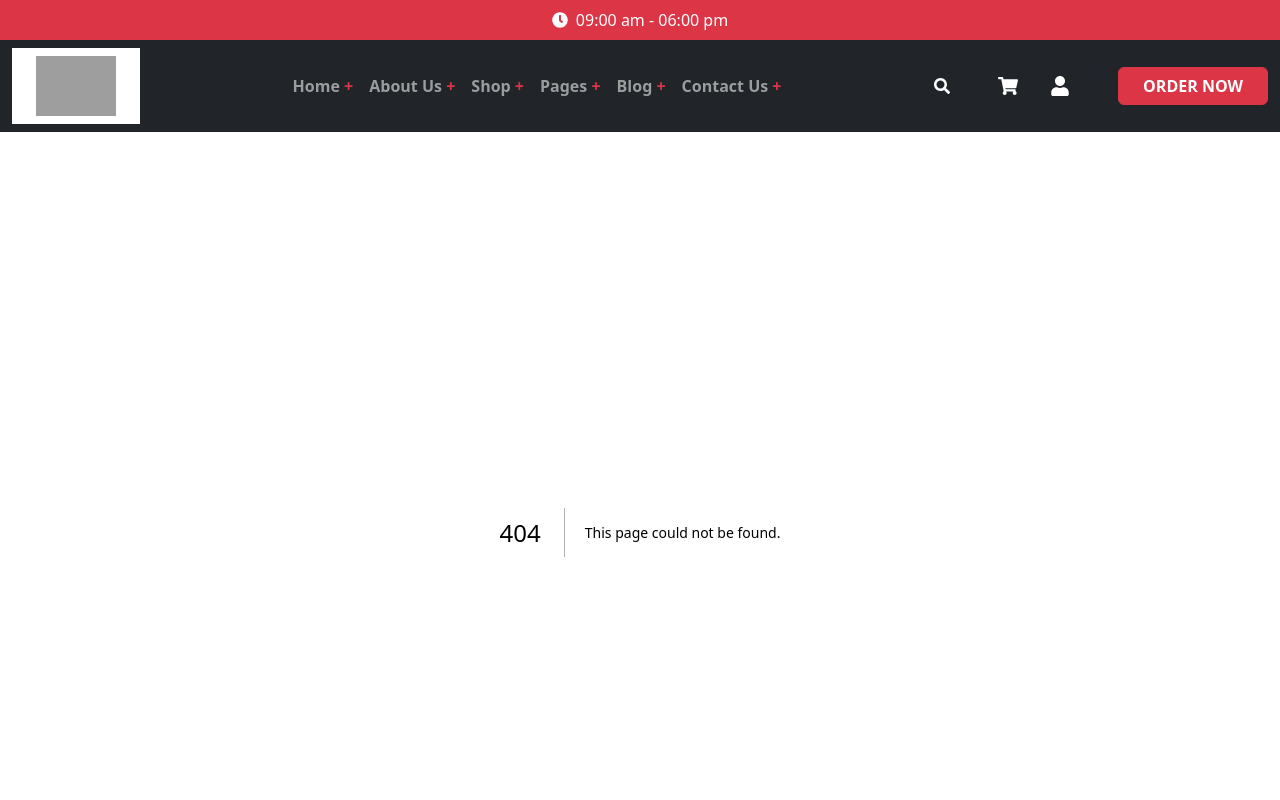
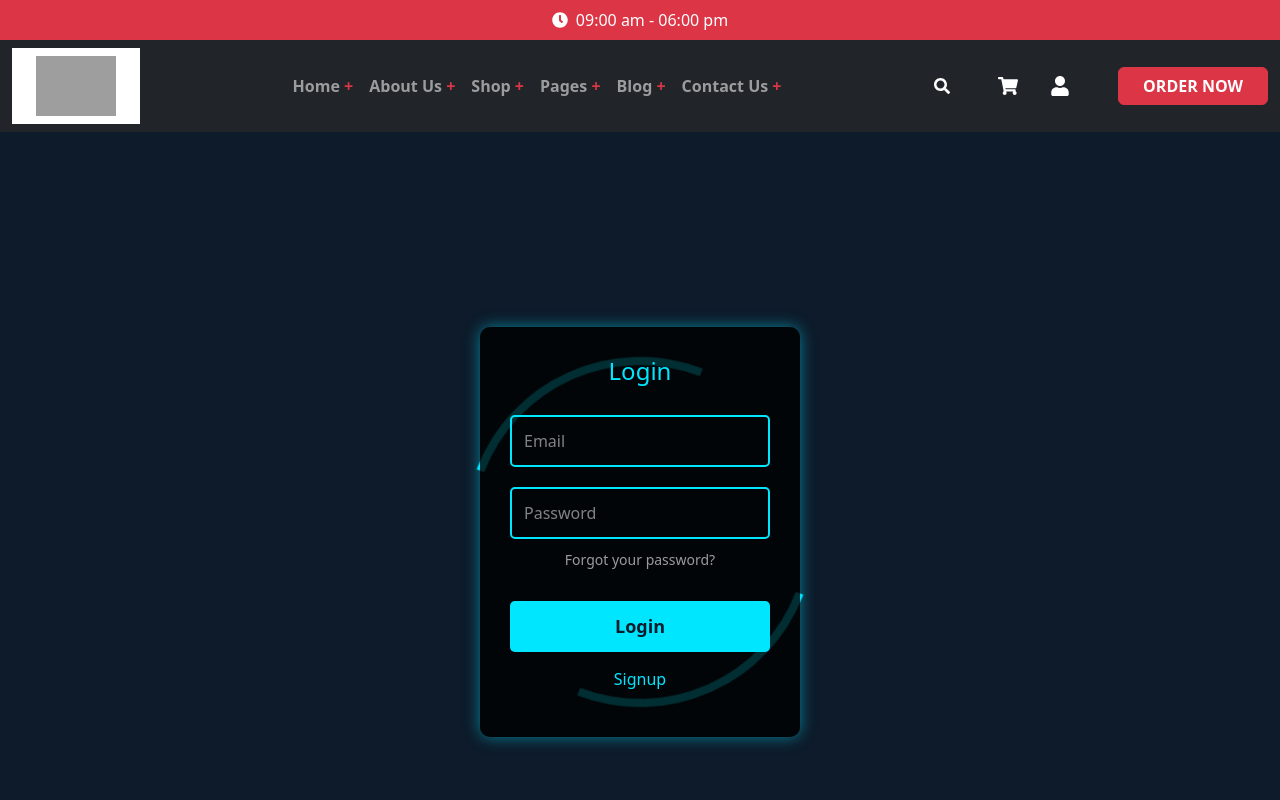
Before and after one commit to Muthukumar1015/Star-Hotel, a Next.js app: page /Login in a window 1280 px wide. Before the commit this address had no page. Shown: the top 800 px of the page. Built offline with nearby package versions, Linux system fonts and the light colour scheme; grey boxes are pictures that could not be loaded.

Commit message:
add js and css

```diff
--- /dev/null
+++ b/src/app/Login/login.module.css
@@ -0,0 +1,115 @@
+/* 🔥 Background & Centering */
+.loginContainer {
+   position: relative;
+   height: 100vh;
+   display: flex;
+   justify-content: center;
+   align-items: center;
+   background: #0d1b2a;
+   overflow: hidden;
+ }
+
+ /* 🎡 Rotating Circle Animation */
+ .circularAnimation {
+   position: absolute;
+   width: 350px;
+   height: 350px;
+   border-radius: 50%;
+   border: 8px solid transparent;
+   border-top: 8px solid #00e6ff;
+   border-bottom: 8px solid #00e6ff;
+   animation: rotate 6s linear infinite;
+ }
+
+ @keyframes rotate {
+   from {
+     transform: rotate(0deg);
+   }
+   to {
+     transform: rotate(360deg);
+   }
+ }
+
+ /* 📌 Login Form */
+ .loginForm {
+   position: absolute;
+   z-index: 2;
+   width: 320px;
+   padding: 30px;
+   background: rgba(0, 0, 0, 0.8);
+   border-radius: 10px;
+   text-align: center;
+   box-shadow: 0px 0px 15px rgba(0, 230, 255, 0.5);
+ }
+
+ /* 📝 Title */
+ .title {
+   color: #00e6ff;
+   font-size: 24px;
+   margin-bottom: 20px;
+ }
+
+ /* ✍ Input Fields */
+ .inputField {
+   width: 100%;
+   padding: 12px;
+   margin: 10px 0;
+   border: 2px solid #00e6ff;
+   border-radius: 5px;
+   background: transparent;
+   color: white;
+   font-size: 16px;
+   outline: none;
+ }
+
+ .inputField::placeholder {
+   color: rgba(255, 255, 255, 0.5);
+ }
+
+ /* 💡 Hover & Focus Effects */
+ .inputField:focus {
+   border-color: #00ffcc;
+   box-shadow: 0px 0px 10px #00ffcc;
+ }
+
+ /* 🔗 Forgot Password */
+ .forgotPassword {
+   font-size: 14px;
+   color: rgba(255, 255, 255, 0.6);
+   cursor: pointer;
+ }
+
+ .forgotPassword:hover {
+   color: #00e6ff;
+ }
+
+ /* 🔘 Login Button */
+ .loginButton {
+   width: 100%;
+   padding: 12px;
+   background: #00e6ff;
+   border: none;
+   border-radius: 5px;
+   font-size: 18px;
+   font-weight: bold;
+   color: #0d1b2a;
+   cursor: pointer;
+   margin-top: 15px;
+   transition: 0.3s;
+ }
+
+ .loginButton:hover {
+   background: #00ffcc;
+ }
+
+ /* 📌 Signup Link */
+ .signup {
+   margin-top: 15px;
+   font-size: 16px;
+   color: #00e6ff;
+   cursor: pointer;
+ }
+
+ .signup:hover {
+   color: #00ffcc;
+ }
--- /dev/null
+++ b/src/app/Login/page.js
@@ -0,0 +1,51 @@
+"use client";
+
+import { useState } from "react";
+import { useDispatch } from "react-redux";
+// import { login } from "@/app/store/authSlice";
+import { useRouter } from "next/navigation";
+import styles from "./login.module.css"; // Import CSS
+
+export default function Login() {
+  const dispatch = useDispatch();
+  const router = useRouter();
+  const [email, setEmail] = useState("");
+  const [password, setPassword] = useState("");
+
+  const handleLogin = (e) => {
+    e.preventDefault();
+    if (email && password) {
+      dispatch(login({ email })); // Save user in Redux
+      router.push("/dashboard"); // Redirect after login
+    }
+  };
+
+  return (
+    <div className={styles.loginContainer}>
+      {/* Rotating Circle */}
+      <div className={styles.circularAnimation}></div>
+
+      {/* Login Form */}
+      <form className={styles.loginForm} onSubmit={handleLogin}>
+        <h2 className={styles.title}>Login</h2>
+        <input
+          type="email"
+          placeholder="Email"
+          value={email}
+          onChange={(e) => setEmail(e.target.value)}
+          className={styles.inputField}
+        />
+        <input
+          type="password"
+          placeholder="Password"
+          value={password}
+          onChange={(e) => setPassword(e.target.value)}
+          className={styles.inputField}
+        />
+        <p className={styles.forgotPassword}>Forgot your password?</p>
+        <button type="submit" className={styles.loginButton}>Login</button>
+        <p className={styles.signup}>Signup</p>
+      </form>
+    </div>
+  );
+}
--- a/src/app/components/Navbar.js
+++ b/src/app/components/Navbar.js
@@ -1,14 +1,12 @@
-"use client";
+'use client';
 
-import { useDispatch, useSelector } from "react-redux";
-import { openLoginPopup, closeLoginPopup } from "@/app/store/authSlice";
-import { Navbar, Nav, Container, Button, Modal } from "react-bootstrap";
-import { FaShoppingCart, FaSearch, FaClock, FaBars, FaUser } from "react-icons/fa";
-import "bootstrap/dist/css/bootstrap.min.css";
+import { useRouter } from 'next/navigation'; // Import useRouter
+import { Navbar, Nav, Container, Button } from 'react-bootstrap';
+import { FaShoppingCart, FaSearch, FaClock, FaBars, FaUser } from 'react-icons/fa';
+import 'bootstrap/dist/css/bootstrap.min.css';
 
 export default function CustomNavbar() {
-  const dispatch = useDispatch();
-  const isLoginPopupOpen = useSelector((state) => state.auth.isLoginPopupOpen);
+  const router = useRouter(); // Initialize router
 
   return (
     <>
@@ -46,13 +44,15 @@ export default function CustomNavbar() {
               <FaSearch className="text-white mx-3" style={{ cursor: 'pointer' }} />
 
               {/* Cart & Login Icons */}
-              <div className="d-flex align-items-center mx-3">
+              <div className="d-flex align-items-center mx-3 position-relative">
                 <FaShoppingCart className="text-white mx-3" size={20} style={{ cursor: 'pointer' }} />
+
+                {/* 👤 Login Icon (Navigates to Login Page) */}
                 <FaUser
                   className="text-white mx-3"
                   size={20}
                   style={{ cursor: 'pointer' }}
-                  onClick={() => dispatch(openLoginPopup())} // Open login popup
+                  onClick={() => router.push('/Login')} // Navigate to Login Page
                 />
               </div>
 
@@ -64,19 +64,6 @@ export default function CustomNavbar() {
           </Navbar.Collapse>
         </Container>
       </Navbar>
-
-      {/* 🔵 Login Popup */}
-      <Modal show={isLoginPopupOpen} onHide={() => dispatch(closeLoginPopup())} centered>
-        <Modal.Header closeButton>
-          <Modal.Title>Login Required</Modal.Title>
-        </Modal.Header>
-        <Modal.Body>
-          <p>You need to login before making a purchase.</p>
-          <Button variant="primary" onClick={() => alert("Redirect to Login Page")}>
-            Go to Login
-          </Button>
-        </Modal.Body>
-      </Modal>
     </>
   );
 }
--- a/src/app/layout.js
+++ b/src/app/layout.js
@@ -1,7 +1,7 @@
 "use client";
 
 import { Provider } from "react-redux";
-import store from "@/app/store/store"; // Correct import
+import store from "@/app/store/store";
 import Navbar from "@/app/components/Navbar";
 import Footer from "@/app/components/Footer";
 
--- a/src/app/store/authSlice.js
+++ b/src/app/store/authSlice.js
@@ -1,21 +1,21 @@
 import { createSlice } from "@reduxjs/toolkit";
 
 const initialState = {
-  isLoginPopupOpen: false,
+  user: null, // Stores logged-in user details
 };
 
 const authSlice = createSlice({
   name: "auth",
   initialState,
   reducers: {
-    openLoginPopup: (state) => {
-      state.isLoginPopupOpen = true;
+    login: (state, action) => {
+      state.user = action.payload; // Save user details
     },
-    closeLoginPopup: (state) => {
-      state.isLoginPopupOpen = false;
+    logout: (state) => {
+      state.user = null; // Clear user on logout
     },
   },
 });
 
-export const { openLoginPopup, closeLoginPopup } = authSlice.actions;
+export const { login, logout } = authSlice.actions;
 export default authSlice.reducer;
--- a/src/app/store/store.js
+++ b/src/app/store/store.js
@@ -1,11 +1,11 @@
 import { configureStore } from "@reduxjs/toolkit";
-import menuReducer from "./menuSlice"; // Existing menu reducer
-import authReducer from "./authSlice"; // Authentication reducer
+import menuReducer from "./menuSlice";
+import authReducer from "./authSlice"; // Added authSlice
 
 const store = configureStore({
   reducer: {
-    menu: menuReducer, // Handles menu-related state
-    auth: authReducer, // Handles authentication state
+    menu: menuReducer,
+    auth: authReducer,  // Authentication state
   },
 });
 
```
Also changed, not shown: public/images/marimuthu.jpg (added), src/app/page.module.css (added).
